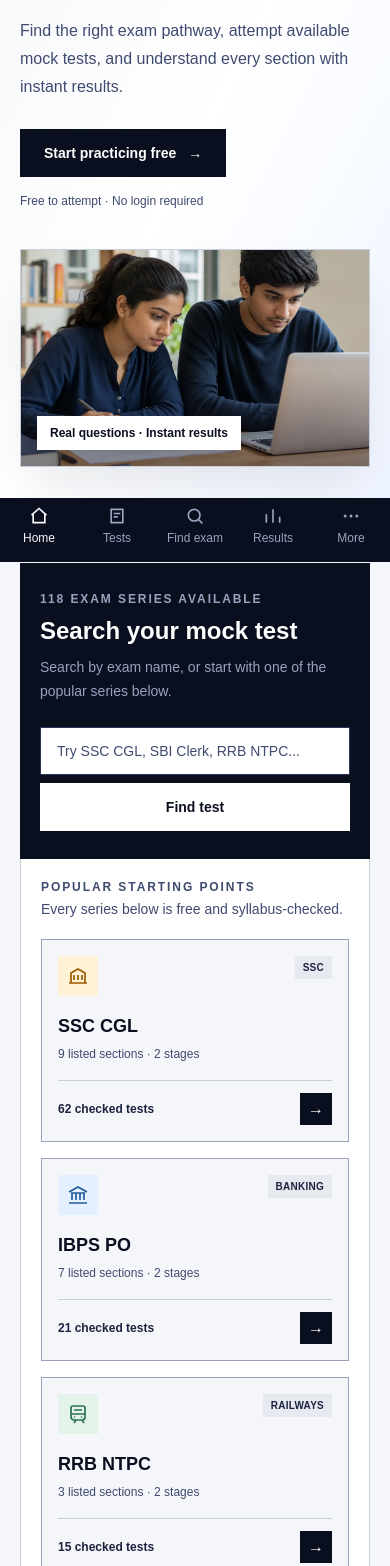
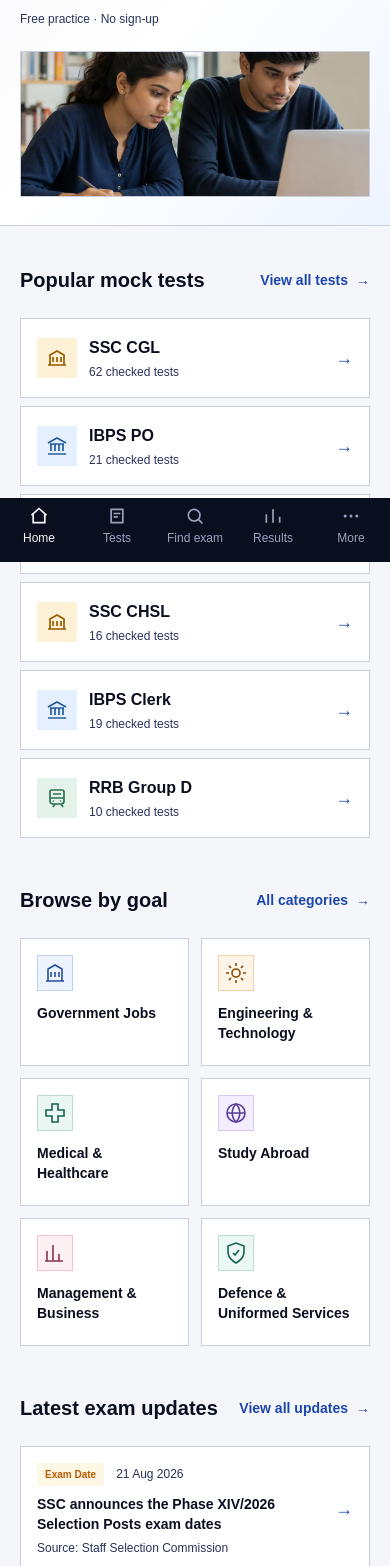
Before and after one commit to workwithprabh/takemocktest, a Next.js app: page /in in a window 390 px wide. Shown: the part 282-1848 px from the top of the page. Built offline with nearby package versions, Linux system fonts and the light colour scheme; a web font is replaced by a local one.

Commit message:
Make the homepage faster to scan on mobile

```diff
--- a/src/app/[country]/page.tsx
+++ b/src/app/[country]/page.tsx
@@ -2,30 +2,18 @@
 import Link from 'next/link';
 import ExamCard from '@/components/ExamCard';
 import ExamCategoryCard from '@/components/ExamCategoryCard';
-import HeroQuestionPreview from '@/components/HeroQuestionPreview';
 import { EXAM_LIST, COUNTRIES, getCheckedTestCount } from '@/lib/exams';
-import { CATALOG_EXAM_COUNT, EXAM_CATEGORIES, FEATURED_EXAM_CATEGORIES } from '@/lib/exam-catalog';
+import { EXAM_CATEGORIES, FEATURED_EXAM_CATEGORIES } from '@/lib/exam-catalog';
 import { organizationSchema, websiteSchema, faqPageSchema, jsonLdHtml } from '@/lib/schema';
 import { UPDATE_CATEGORY_STYLES, formatUpdateDate, getLatestUpdates } from '@/lib/updates';
-import { getQuestionsForTest } from '@/lib/questions';
 import { pageMetadata } from '@/lib/metadata';
 
-const previewQuestion = getQuestionsForTest('ssc-cgl', 'tier-1-quantitative-aptitude-sectional-1')[0];
-const checkedTestCount = EXAM_LIST.reduce((total, exam) => total + getCheckedTestCount(exam), 0);
-const checkedExamCount = EXAM_LIST.filter((exam) => getCheckedTestCount(exam) > 0).length;
 const examSuggestions = Array.from(new Map(
   EXAM_CATEGORIES.flatMap((category) => category.groups.flatMap((group) => group.exams)).map((exam) => [exam.name, exam]),
 ).values());
-const featuredExams = EXAM_LIST.slice(0, 6);
+const featuredExams = EXAM_LIST.filter((exam) => getCheckedTestCount(exam) > 0).slice(0, 6);
 
-// TODO: Add a student counter only after verified analytics data is available.
-const TRUST_METRICS = [
-  { value: checkedTestCount, label: `Syllabus-checked test${checkedTestCount === 1 ? '' : 's'}`, detail: `Across ${checkedExamCount} live exam${checkedExamCount === 1 ? '' : 's'}` },
-  { value: checkedExamCount, label: 'Checked exam series', detail: 'Every listed exam is fully verified' },
-  { value: CATALOG_EXAM_COUNT, label: 'Exam pathways listed', detail: 'Organized by student goal' },
-  { value: '₹0', label: 'Cost to start', detail: 'No account required' },
-];
-
+// TODO: Add student feedback only when real, permissioned feedback is available.
 export function generateStaticParams() {
   return COUNTRIES.map((country) => ({ country }));
 }
@@ -40,9 +28,8 @@
 }
 
 const TRUST_POINTS = [
-  'Checked tests use original questions mapped to the latest official syllabus, with a source link and review date.',
-  'Every listed test matches its official exam pattern for section split, question count, and marking. No filler content.',
-  'A test is counted as checked only after its question count, scoring, explanations, and source record pass validation.',
+  'Check each test’s source references and review status before starting.',
+  'Review the scoring rules before you start, and answer explanations after you finish.',
 ];
 
 const FAQS = [
@@ -63,206 +50,140 @@
         dangerouslySetInnerHTML={{ __html: jsonLdHtml([organizationSchema(), websiteSchema(), faqPageSchema(FAQS)]) }}
       />
 
-      <div className="overflow-hidden bg-gradient-to-br from-ink-50 via-white to-action-50">
-        <div className="mx-auto grid max-w-6xl gap-10 px-5 py-12 md:grid-cols-[0.92fr_1.08fr] md:items-center md:py-20">
+      <section aria-labelledby="home-heading" className="border-b border-ink-200 bg-gradient-to-br from-ink-50 via-white to-action-50">
+        <div className="mx-auto grid max-w-6xl gap-6 px-5 py-7 md:py-10 lg:grid-cols-[1.08fr_0.92fr] lg:items-center lg:gap-12 lg:py-12">
           <div>
-            <div className="mb-5 inline-flex items-center gap-2 border border-action-100 bg-action-50 px-3 py-2 text-xs font-semibold text-action-700">
-              <span className="h-2 w-2 bg-action-600" aria-hidden="true" />
-              Free practice · No sign-up
-            </div>
-            <h1 className="mb-5 max-w-xl font-sans text-4xl font-bold leading-[1.08] tracking-[-0.035em] text-ink-900 md:text-6xl">
-              Your exam prep starts with the right mock test
+            <h1 id="home-heading" className="max-w-xl text-3xl font-bold leading-[1.1] tracking-[-0.03em] text-ink-900 md:text-5xl">
+              Find your next mock test
             </h1>
-            <p className="mb-7 max-w-xl text-base leading-7 text-ink-500 md:text-lg">
-              Find the right exam pathway, attempt available mock tests, and understand every section with instant results.
+            <p className="mt-3 max-w-lg text-base leading-6 text-ink-600">
+              Choose your exam, practice at your pace, and review your answers.
             </p>
-            <a
-              href="#exams"
-              className="inline-flex min-h-12 items-center gap-3 bg-ink-900 px-6 py-3 text-sm font-semibold text-white transition hover:bg-ink-700 focus-visible:outline focus-visible:outline-2 focus-visible:outline-offset-4 focus-visible:outline-ink-900"
-            >
-              Start practicing free <span aria-hidden="true">→</span>
-            </a>
-            <p className="mt-4 text-xs text-ink-500">Free to attempt · No login required</p>
-          </div>
-
-          <div className="relative">
-            <div className="relative aspect-[16/10] overflow-hidden border border-ink-200 bg-ink-100 shadow-2xl shadow-ink-900/10 md:aspect-[4/3]">
-              <Image
-                src="/images/students-taking-online-mock-test.webp"
-                alt="Two Indian students practicing a competitive-exam mock test with a laptop and OMR sheet"
-                fill
-                priority
-                sizes="(min-width: 768px) 52vw, 100vw"
-                className="object-cover"
-              />
-              <div className="absolute inset-x-0 bottom-0 h-24 bg-gradient-to-t from-ink-900/45 to-transparent" aria-hidden="true" />
-              <div className="absolute bottom-4 left-4 border border-white/60 bg-white px-3 py-2 text-xs font-semibold text-ink-900 shadow-lg">
-                Real questions · Instant results
-              </div>
-            </div>
-
-            <HeroQuestionPreview question={previewQuestion} country={country} />
-          </div>
-        </div>
-      </div>
-
-      <div className="mx-auto max-w-6xl px-5 pb-12 pt-12 md:pb-20 md:pt-24">
-        <section id="exams" aria-labelledby="exam-finder-heading" className="mb-14 scroll-mt-20 md:mb-20">
-          <div className="bg-ink-900 px-5 py-7 text-white md:px-8 md:py-9">
-            <div className="grid gap-6 md:grid-cols-[0.8fr_1.2fr] md:items-end">
-              <div>
-                <p className="mb-2 text-xs font-semibold uppercase tracking-[0.16em] text-ink-300">
-                  {checkedExamCount} exam series available
-                </p>
-                <h2 id="exam-finder-heading" className="font-sans text-2xl font-bold md:text-3xl">Search your mock test</h2>
-                <p className="mt-2 max-w-md text-sm leading-6 text-ink-300">
-                  Search by exam name, or start with one of the popular series below.
-                </p>
-              </div>
-              <form action={`/${country}/exams`} className="flex flex-col gap-2 sm:flex-row">
-                <label className="sr-only" htmlFor="homepage-exam-search">Search mock tests by exam name</label>
+            <form action={`/${country}/exams`} role="search" aria-label="Find a mock test" className="mt-6">
+              <label className="mb-2 block text-sm font-semibold text-ink-900" htmlFor="homepage-exam-search">Search your mock test</label>
+              <div className="flex gap-2">
                 <input
                   id="homepage-exam-search"
                   name="q"
                   type="search"
                   list="available-exam-suggestions"
                   autoComplete="off"
-                  placeholder="Try SSC CGL, SBI Clerk, RRB NTPC..."
-                  className="min-h-12 flex-1 border border-ink-600 bg-white px-4 text-sm text-ink-900 outline-none placeholder:text-ink-500 focus:border-white focus:ring-1 focus:ring-white"
+                  placeholder="Try SSC CGL, JEE, IELTS..."
+                  className="min-h-12 min-w-0 flex-1 border border-ink-300 bg-white px-3 text-base text-ink-900 placeholder:text-ink-500 focus:border-action-700 focus:outline focus:outline-2 focus:outline-offset-2 focus:outline-action-700"
                 />
                 <datalist id="available-exam-suggestions">
                   {examSuggestions.map((exam) => (
                     <option key={exam.name} value={exam.name} label={exam.liveSlug ? 'Mock test available' : 'Listed — coming soon'} />
                   ))}
                 </datalist>
-                <button type="submit" className="min-h-12 bg-white px-6 text-sm font-semibold text-ink-900 transition hover:bg-ink-100">
+                <button type="submit" className="min-h-12 shrink-0 bg-ink-900 px-4 text-sm font-semibold text-white transition hover:bg-ink-700 focus-visible:outline focus-visible:outline-2 focus-visible:outline-offset-2 focus-visible:outline-ink-900">
                   Find test
                 </button>
+              </div>
+              <p className="mt-3 text-xs font-medium text-ink-600">Free practice · No sign-up</p>
             </form>
           </div>
+
+          <div className="relative">
+            <div className="relative aspect-[2.4/1] overflow-hidden border border-ink-200 bg-ink-100 lg:aspect-[4/3]">
+              <Image
+                src="/images/students-taking-online-mock-test.webp"
+                alt="Two Indian students practicing a competitive-exam mock test with a laptop and OMR sheet"
+                fill
+                priority
+                sizes="(min-width: 1152px) 490px, (min-width: 1024px) 45vw, 100vw"
+                className="object-cover object-[center_40%]"
+              />
             </div>
+          </div>
+        </div>
+      </section>
 
-          <div className="border border-t-0 border-ink-200 bg-white p-5 md:p-7">
-            <div className="mb-5 flex items-end justify-between gap-4">
-              <div>
-                <p className="text-xs font-semibold uppercase tracking-[0.16em] text-ink-500">Popular starting points</p>
-                <p className="mt-1 text-sm text-ink-500">Every series below is free and syllabus-checked.</p>
-              </div>
-              <Link href={`/${country}/exams?availability=available`} className="hidden text-sm font-semibold text-ink-900 hover:underline sm:inline-flex">
-                View all {checkedExamCount} series <span className="ml-2" aria-hidden="true">→</span>
+      <div className="mx-auto max-w-6xl space-y-10 px-5 py-8 md:space-y-14 md:py-12">
+        <section id="exams" aria-labelledby="popular-tests-heading" className="scroll-mt-24">
+          <div className="mb-4 flex flex-wrap items-center justify-between gap-x-4 gap-y-1">
+            <h2 id="popular-tests-heading" className="text-xl font-bold text-ink-900 md:text-2xl">Popular mock tests</h2>
+            <Link href={`/${country}/exams?availability=available`} className="inline-flex min-h-11 items-center gap-2 text-sm font-semibold text-action-700 underline-offset-4 hover:underline">
+              View all tests <span aria-hidden="true">→</span>
             </Link>
           </div>
-            <div className="grid grid-cols-1 gap-4 sm:grid-cols-2 lg:grid-cols-3">
+          <div className="grid gap-2 sm:grid-cols-2 lg:grid-cols-3">
             {featuredExams.map((exam) => (
               <ExamCard key={exam.slug} exam={exam} country={country} />
             ))}
           </div>
-            <Link
-              href={`/${country}/exams?availability=available`}
-              className="mt-5 flex min-h-12 items-center justify-center border border-ink-200 px-4 text-sm font-semibold text-ink-900 sm:hidden"
-            >
-              View all {checkedExamCount} exam series
+        </section>
+
+        <section id="exam-categories" aria-labelledby="exam-categories-heading" className="scroll-mt-24">
+          <div className="mb-4 flex flex-wrap items-center justify-between gap-x-4 gap-y-1">
+            <h2 id="exam-categories-heading" className="text-xl font-bold text-ink-900 md:text-2xl">Browse by goal</h2>
+            <Link href={`/${country}/exams`} className="inline-flex min-h-11 items-center gap-2 text-sm font-semibold text-action-700 underline-offset-4 hover:underline">
+              All categories <span aria-hidden="true">→</span>
             </Link>
           </div>
-        </section>
-
-        <section aria-label="What is available today" className="mb-14 border border-ink-200 bg-white md:mb-20">
-          <div className="grid sm:grid-cols-2 lg:grid-cols-4">
-            {TRUST_METRICS.map((metric) => (
-              <div key={metric.label} className="border-b border-ink-200 px-5 py-5 last:border-b-0 sm:border-b-0 sm:border-r sm:last:border-r-0 md:px-7 md:py-6">
-                <div className="mb-1 text-3xl font-bold tracking-tight text-ink-900">{metric.value}</div>
-                <div className="text-sm font-semibold text-ink-900">{metric.label}</div>
-                <div className="mt-1 text-xs text-ink-500">{metric.detail}</div>
-              </div>
-            ))}
-          </div>
-          <p className="border-t border-ink-200 bg-ink-50 px-5 py-2.5 text-xs text-ink-500 md:px-7">
-            Checked-test counts update only after a test passes the validation gate.
-          </p>
-        </section>
-
-        <section id="exam-categories" className="mb-20 scroll-mt-20">
-          <div className="mb-7 flex flex-col justify-between gap-3 sm:flex-row sm:items-end">
-            <div>
-              <p className="mb-2 text-xs font-semibold uppercase tracking-[0.16em] text-ink-500">Explore by goal</p>
-              <h2 className="font-sans text-2xl font-bold text-ink-900 md:text-3xl">What are you preparing for?</h2>
-            </div>
-            <Link href={`/${country}/exams`} className="inline-flex items-center gap-2 text-sm font-semibold text-ink-900 hover:underline">
-              Browse all {CATALOG_EXAM_COUNT} exams <span aria-hidden="true">→</span>
-            </Link>
-          </div>
-          <div className="grid gap-5 sm:grid-cols-2 lg:grid-cols-3">
+          <div className="grid grid-cols-2 gap-3 md:grid-cols-3 lg:grid-cols-6">
             {FEATURED_EXAM_CATEGORIES.map((category) => (
-              <ExamCategoryCard key={category.slug} category={category} country={country} />
+              <ExamCategoryCard key={category.slug} category={category} country={country} compact />
             ))}
           </div>
         </section>
 
         {latestUpdates.length > 0 && (
-          <section className="mb-20" aria-labelledby="latest-updates-heading">
-            <div className="mb-6 flex flex-col justify-between gap-3 sm:flex-row sm:items-end">
-              <div>
-                <p className="mb-2 text-xs font-semibold uppercase tracking-[0.16em] text-ink-500">Verified at the official source</p>
-                <h2 id="latest-updates-heading" className="font-sans text-2xl font-bold text-ink-900 md:text-3xl">Latest exam updates</h2>
-                <p className="mt-2 max-w-2xl text-sm leading-6 text-ink-500">Important notices connected to the exam page and practice resource you need next.</p>
-              </div>
-              <Link href={`/${country}/exam-updates`} className="text-sm font-semibold text-ink-900 hover:underline">View all updates</Link>
+          <section aria-labelledby="latest-updates-heading">
+            <div className="mb-4 flex flex-wrap items-center justify-between gap-x-4 gap-y-1">
+              <h2 id="latest-updates-heading" className="text-xl font-bold text-ink-900 md:text-2xl">Latest exam updates</h2>
+              <Link href={`/${country}/exam-updates`} className="inline-flex min-h-11 items-center gap-2 text-sm font-semibold text-action-700 underline-offset-4 hover:underline">
+                View all updates <span aria-hidden="true">→</span>
+              </Link>
             </div>
             <div className="divide-y divide-ink-200 border border-ink-200 bg-white">
-              {latestUpdates.map((update) => (
+              {latestUpdates.map((update, index) => (
                 <Link
                   key={update.slug}
                   href={`/${country}/exam-updates/${update.slug}`}
-                  className="group grid gap-3 px-4 py-4 transition hover:bg-ink-50 sm:grid-cols-[105px_1fr_auto] sm:items-center sm:px-5"
+                  className={`group items-center gap-4 p-4 transition hover:bg-action-50/40 focus-visible:relative focus-visible:outline focus-visible:outline-2 focus-visible:outline-action-700 ${index >= 3 ? 'hidden md:flex' : 'flex'}`}
                 >
-                  <time dateTime={update.publishedAt} className="text-xs font-semibold text-ink-500">{formatUpdateDate(update.publishedAt)}</time>
-                  <span>
-                    <span className="mb-1.5 flex flex-wrap items-center gap-2">
+                  <div className="min-w-0 flex-1">
+                    <div className="mb-2 flex flex-wrap items-center gap-x-3 gap-y-1">
                       <span className={`px-2 py-1 text-[10px] font-semibold ${UPDATE_CATEGORY_STYLES[update.category]}`}>{update.category}</span>
-                      <span className="text-xs font-semibold text-ink-700">{update.examName}</span>
-                    </span>
+                      <time dateTime={update.publishedAt} className="text-xs text-ink-600">{formatUpdateDate(update.publishedAt)}</time>
+                    </div>
                     <span className="block text-sm font-semibold leading-5 text-ink-900 group-hover:underline">{update.headline}</span>
-                    <span className="mt-1 block text-xs text-ink-500">Source: {update.sourceName}</span>
-                  </span>
-                  <span className="hidden h-9 w-9 items-center justify-center bg-ink-900 text-white sm:flex" aria-hidden="true">→</span>
+                    <span className="mt-1.5 block text-xs text-ink-600">Source: {update.sourceName}</span>
+                  </div>
+                  <span className="shrink-0 text-lg text-action-700" aria-hidden="true">→</span>
                 </Link>
               ))}
             </div>
           </section>
         )}
 
-        <div className="mb-20 grid gap-7 bg-ink-900 px-6 py-8 text-white md:grid-cols-[0.8fr_1.2fr] md:gap-12 md:px-10 md:py-10">
-          <div>
-            <p className="mb-2 text-xs font-semibold uppercase tracking-[0.16em] text-ink-300">Trust and transparency</p>
-            <h2 className="font-sans text-2xl font-bold">How TakeMockTest questions are made</h2>
+        <section aria-labelledby="trust-heading" className="border-l-2 border-action-600 bg-action-50 px-5 py-5 md:flex md:items-start md:gap-8 md:p-6">
+          <div className="md:w-1/3 md:shrink-0">
+            <h2 id="trust-heading" className="text-lg font-bold text-ink-900">Know what you’re practicing</h2>
+            <Link href={`/${country}/about`} className="mt-1 inline-flex min-h-11 items-center gap-2 text-sm font-semibold text-action-700 underline underline-offset-4">
+              How we make our tests <span aria-hidden="true">→</span>
+            </Link>
           </div>
-          <ul className="space-y-4">
-            {TRUST_POINTS.map((point) => (
-              <li key={point} className="flex gap-3 text-sm leading-6 text-ink-200">
-                <span className="mt-1 flex h-5 w-5 flex-shrink-0 items-center justify-center border border-ink-400 text-[11px] font-bold text-white" aria-hidden="true">
-                  ✓
-                </span>
-                <span>{point}</span>
-              </li>
-            ))}
+          <ul className="list-disc space-y-2 pl-4 text-sm leading-6 text-ink-700">
+            {TRUST_POINTS.map((point) => <li key={point}>{point}</li>)}
           </ul>
-        </div>
+        </section>
 
-        <div className="mb-6">
-          <p className="mb-2 text-xs font-semibold uppercase tracking-[0.16em] text-ink-500">Need to know</p>
-          <h2 className="font-sans text-2xl font-bold text-ink-900">Frequently asked questions</h2>
-        </div>
+        <section aria-labelledby="faq-heading">
+          <h2 id="faq-heading" className="mb-4 text-xl font-bold text-ink-900 md:text-2xl">Frequently asked questions</h2>
           <div className="border border-ink-200 bg-white">
             {FAQS.map((faq) => (
-            <details key={faq.q} className="group border-b border-ink-200 p-5 last:border-b-0">
-              <summary className="flex cursor-pointer list-none items-center justify-between gap-4 text-sm font-semibold text-ink-900">
+              <details key={faq.q} className="group border-b border-ink-200 last:border-b-0">
+                <summary className="flex min-h-14 cursor-pointer list-none items-center justify-between gap-4 p-4 text-sm font-semibold text-ink-900 focus-visible:outline focus-visible:outline-2 focus-visible:outline-action-700">
                   {faq.q}
                   <span className="text-xl font-normal text-ink-500 transition group-open:rotate-45" aria-hidden="true">+</span>
                 </summary>
-              <p className="mt-3 max-w-3xl text-sm leading-6 text-ink-500">{faq.a}</p>
+                <p className="max-w-3xl px-4 pb-4 text-sm leading-6 text-ink-600">{faq.a}</p>
               </details>
             ))}
           </div>
+        </section>
       </div>
     </div>
   );
--- a/src/components/ExamCard.tsx
+++ b/src/components/ExamCard.tsx
@@ -1,5 +1,5 @@
 import Link from 'next/link';
-import { ExamConfig, getCheckedTestCount, getExamSections } from '@/lib/exams';
+import { ExamConfig, getCheckedTestCount } from '@/lib/exams';
 
 const CATEGORY_STYLES = {
   SSC: {
@@ -108,37 +108,24 @@
 
 export default function ExamCard({ exam, country }: { exam: ExamConfig; country: string }) {
   const style = CATEGORY_STYLES[exam.category];
-  const sectionCount = getExamSections(exam).length;
   const checkedTestCount = getCheckedTestCount(exam);
 
   return (
     <Link
       href={`/${country}/${exam.slug}/mock-test`}
       aria-label={checkedTestCount > 0 ? `Open free ${exam.name} mock tests` : `Try the ${exam.name} test interface demo`}
-      className="group flex min-h-44 flex-col border border-ink-300 bg-ink-50 p-4 transition duration-200 hover:-translate-y-0.5 hover:border-ink-400 hover:bg-white hover:shadow-lg hover:shadow-ink-900/10 focus-visible:outline focus-visible:outline-2 focus-visible:outline-offset-4 focus-visible:outline-ink-900"
+      className="group flex min-h-20 items-center gap-3 border border-ink-200 bg-white p-4 transition duration-200 hover:border-action-600 hover:bg-action-50/40 focus-visible:outline focus-visible:outline-2 focus-visible:outline-offset-4 focus-visible:outline-ink-900"
     >
-      <div className="mb-4 flex items-start justify-between gap-3">
-        <div className={`flex h-10 w-10 items-center justify-center ${style.surface} ${style.iconText}`}>
-          {style.icon}
-        </div>
-        <span className="bg-ink-100 px-2 py-1 text-[10px] font-semibold uppercase tracking-wide text-ink-700">
-          {exam.category}
-        </span>
+      <div className={`flex h-10 w-10 shrink-0 items-center justify-center ${style.surface} ${style.iconText}`}>
+        {style.icon}
       </div>
-
-      <div className="mb-1 font-sans text-lg font-bold text-ink-900">{exam.name}</div>
-      <p className="mb-4 text-xs leading-5 text-ink-500">
-        {sectionCount} listed sections · {exam.stages.length} stages
-      </p>
-
-      <div className="mt-auto flex items-center justify-between border-t border-ink-200 pt-3">
-        <span className="text-xs font-semibold text-ink-700">
+      <div className="min-w-0 flex-1">
+        <h3 className="text-base font-semibold text-ink-900 group-hover:underline">{exam.name}</h3>
+        <p className="mt-1 text-xs text-ink-600">
           {checkedTestCount > 0 ? `${checkedTestCount} checked tests` : 'Practice demo'}
-        </span>
-        <span className="flex h-8 w-8 items-center justify-center bg-ink-900 text-white transition group-hover:translate-x-0.5" aria-hidden="true">
-          →
-        </span>
+        </p>
       </div>
+      <span className="text-lg text-action-700 transition group-hover:translate-x-0.5" aria-hidden="true">→</span>
     </Link>
   );
 }
--- a/src/components/ExamCategoryCard.tsx
+++ b/src/components/ExamCategoryCard.tsx
@@ -36,10 +36,12 @@
   category,
   country,
   headingLevel = 'h3',
+  compact = false,
 }: {
   category: ExamCatalogCategory;
   country: string;
   headingLevel?: 'h2' | 'h3';
+  compact?: boolean;
 }) {
   const examples = category.groups.flatMap((group) => group.exams).slice(0, 3);
   const Heading = headingLevel;
@@ -47,12 +49,14 @@
   return (
     <Link
       href={`/${country}/exams/${category.slug}`}
-      className="group flex min-h-64 flex-col border border-ink-200 bg-white p-5 transition hover:-translate-y-1 hover:border-ink-300 hover:shadow-xl hover:shadow-ink-900/10 focus-visible:outline focus-visible:outline-2 focus-visible:outline-offset-4 focus-visible:outline-ink-900"
+      className={`group flex flex-col border border-ink-200 bg-white transition focus-visible:outline focus-visible:outline-2 focus-visible:outline-offset-4 focus-visible:outline-ink-900 ${compact ? 'min-h-32 gap-3 p-4 hover:border-action-600 hover:bg-action-50/40' : 'min-h-64 p-5 hover:-translate-y-1 hover:border-ink-300 hover:shadow-xl hover:shadow-ink-900/10'}`}
     >
-      <div className={`mb-5 flex h-12 w-12 items-center justify-center border ${TONES[category.tone]}`}>
+      <div className={`flex items-center justify-center border ${TONES[category.tone]} ${compact ? 'h-9 w-9' : 'mb-5 h-12 w-12'}`}>
         <CategoryIcon name={category.icon} />
       </div>
-      <Heading className="mb-2 text-lg font-bold text-ink-900">{category.name}</Heading>
+      <Heading className={compact ? 'text-sm font-semibold leading-5 text-ink-900 group-hover:underline' : 'mb-2 text-lg font-bold text-ink-900'}>{category.name}</Heading>
+      {!compact && (
+        <>
           <p className="mb-4 text-sm leading-6 text-ink-500">{category.description}</p>
           <div className="mb-5 flex flex-wrap gap-1.5">
             {examples.map((item) => (
@@ -63,6 +67,8 @@
             <span className="text-xs font-semibold text-ink-500">{getCategoryExamCount(category)} exams listed</span>
             <span className="text-sm font-semibold text-ink-900 transition group-hover:translate-x-0.5" aria-hidden="true">→</span>
           </div>
+        </>
+      )}
     </Link>
   );
 }
```
Also changed, not shown: scripts/check-homepage.mjs (added, +43 -0 lines), 1 other file (tests, documents, lock files or other folders). Lines whose indentation alone changed are shown as unchanged.
